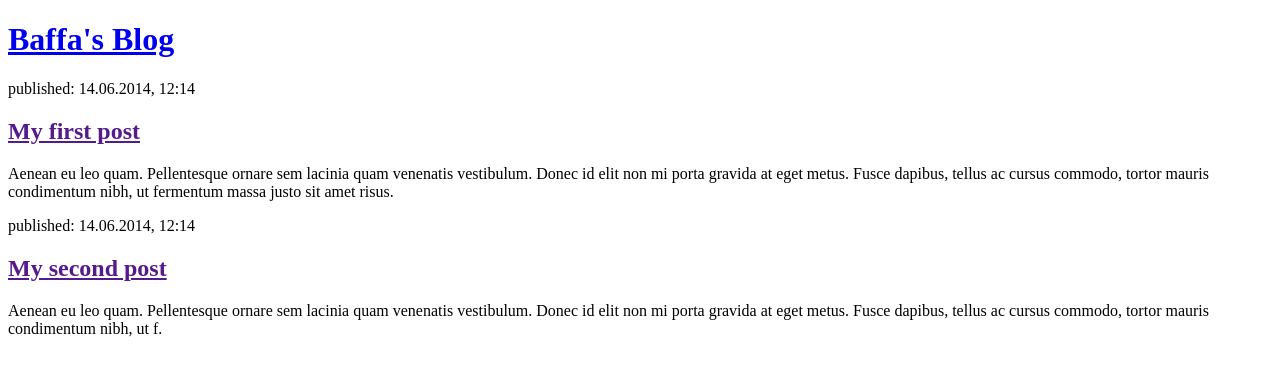
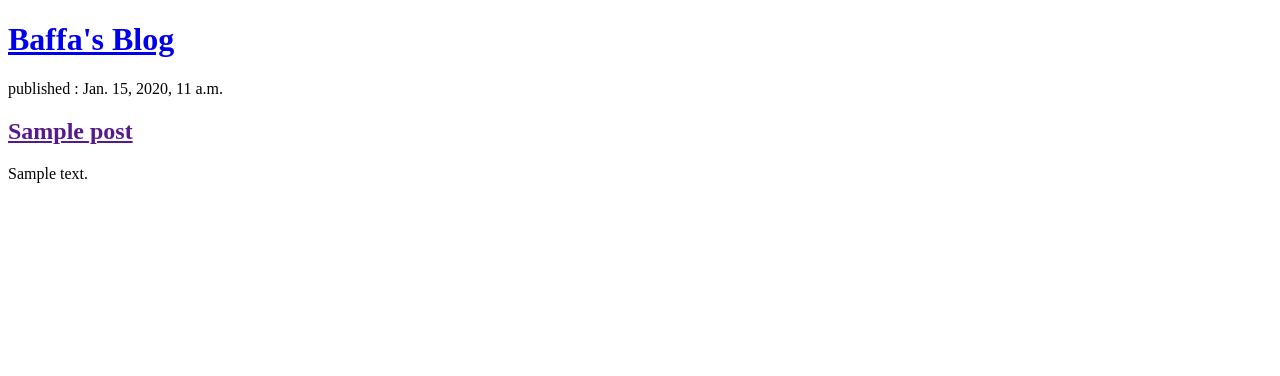
Before and after one commit to Baffancy/my-first-blog, a Django app: page / in a window 1280 px wide. Shown: the top 376 px of the page. Run offline with Django 3.2, Linux system fonts and the light colour scheme; tables that the repository leaves empty hold one stand-in row (values such as "Sample post").

Commit message:
Modified templates to display post from database

```diff
--- a/blog/templates/blog/post_list.html
+++ b/blog/templates/blog/post_list.html
@@ -8,16 +8,13 @@
             <h1><a href="/">Baffa's Blog</a></h1>
         </header>
 
+    {% for post in post %}
         <article>
-            <time>published: 14.06.2014, 12:14</time>
-            <h2><a href="">My first post</a></h2>
-            <p>Aenean eu leo quam. Pellentesque ornare sem lacinia quam venenatis vestibulum. Donec id elit non mi porta gravida at eget metus. Fusce dapibus, tellus ac cursus commodo, tortor mauris condimentum nibh, ut fermentum massa justo sit amet risus.</p>
+            <time> published : {{post.published_date}}</time>
+            <h2><a href="">{{post.title}}<a/> </h2>
+            <p>{{ post.text|linebreaksbr }} </p>
         </article>
+    {% endfor %}
 
-        <article>
-            <time>published: 14.06.2014, 12:14</time>
-            <h2><a href="">My second post</a></h2>
-            <p>Aenean eu leo quam. Pellentesque ornare sem lacinia quam venenatis vestibulum. Donec id elit non mi porta gravida at eget metus. Fusce dapibus, tellus ac cursus commodo, tortor mauris condimentum nibh, ut f.</p>
-        </article>
     </body>
 </html>
--- a/blog/views.py
+++ b/blog/views.py
@@ -1,6 +1,9 @@
 from django.shortcuts import render
+from django.utils import timezone
+from .models import Post
 
 # Create your views here.
 
 def post_list(request):
-    return render(request, 'blog/post_list.html', {})
+    post = Post.objects.filter(published_date__lte=timezone.now()).order_by('published_date')
+    return render(request, 'blog/post_list.html', {'post' : post})
```
